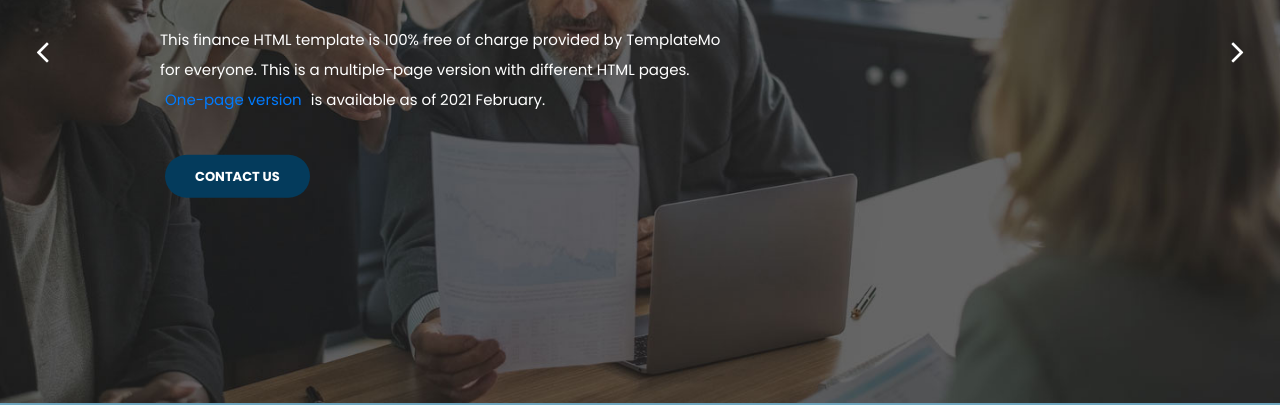
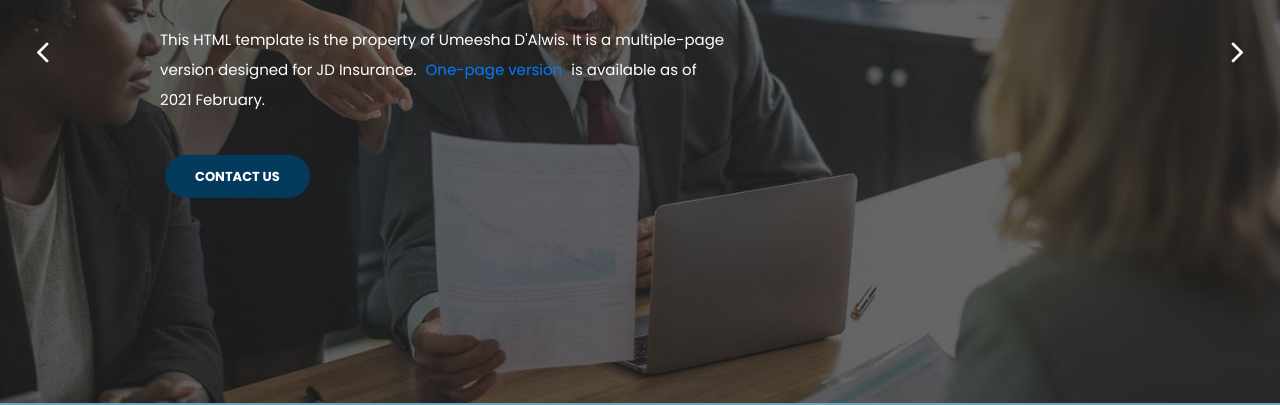
Before and after one commit to undalwis/jdinsurance, a plain HTML site: page index.html in a window 1280 px wide. Shown: the part 403-808 px from the top of the page. Drawn offline with Linux system fonts and the light colour scheme.

Commit message:
Update index.html

```diff
--- a/index.html
+++ b/index.html
@@ -100,7 +100,7 @@ https://templatemo.com/tm-545-finance-business
                 <div class="text-content">
                   <h6>we are ready to help</h6>
                   <h4>Financial Analysis<br>&amp; Consulting</h4>
-                  <p>This finance HTML template is 100% free of charge provided by TemplateMo for everyone. This is a multiple-page version with different HTML pages. <a href="one-page.html">One-page version</a> is available as of 2021 February.</p>
+                  <p>This HTML template is the property of Umeesha D'Alwis. It is a multiple-page version designed for JD Insurance. <a href="one-page.html">One-page version</a> is available as of 2021 February.</p>
                   <a href="contact.html" class="filled-button">contact us</a>
                 </div>
             </div>
```
